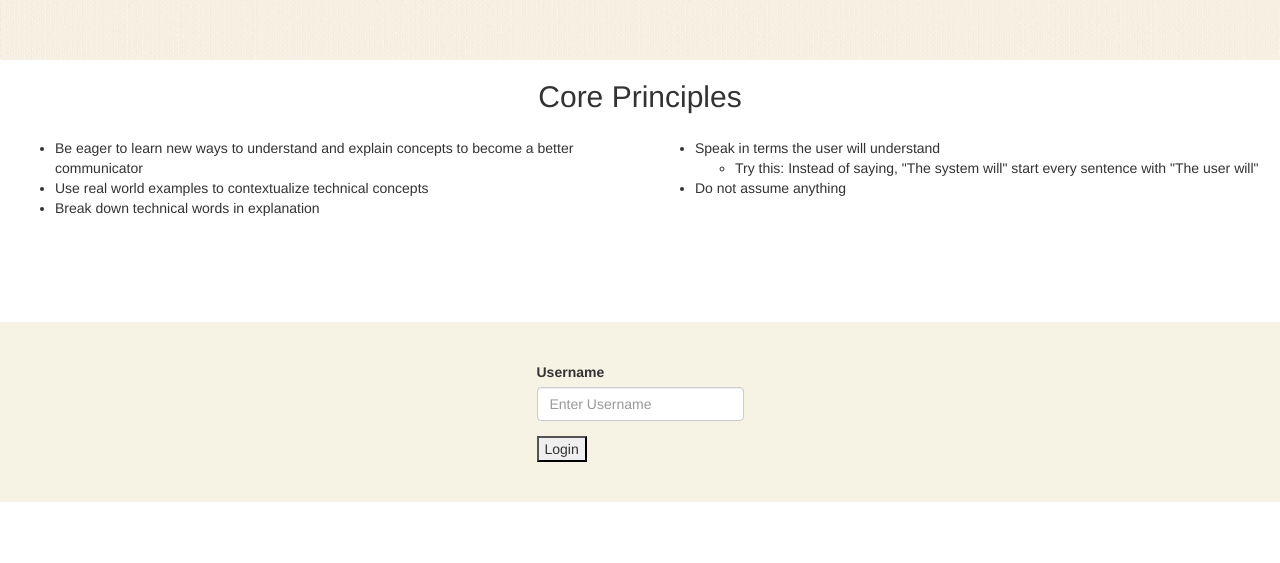
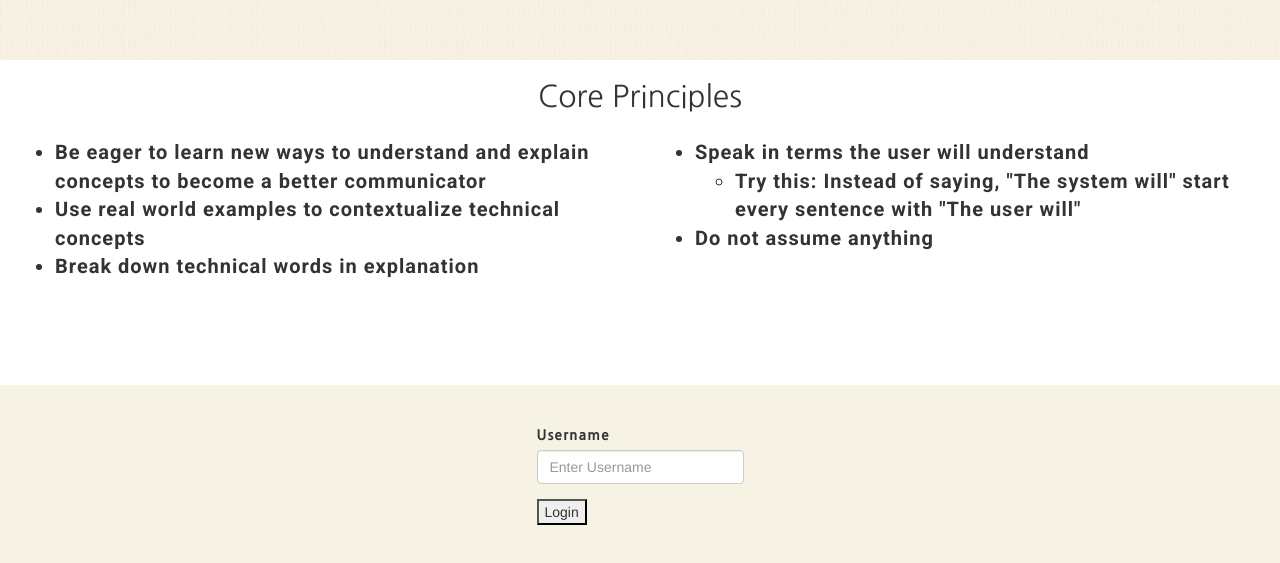
Before and after one commit to chrisvsanchez/MakesSense__, a plain HTML site: page frontend/index.html in a window 1280 px wide. Shown: the part 860-1423 px from the top of the page. Before the commit the page ends 1362 px from the top, so only its background shows below. Drawn offline with nearby package versions, Linux system fonts and the light colour scheme.

Commit message:
font changes

```diff
--- a/frontend/index.html
+++ b/frontend/index.html
@@ -10,8 +10,7 @@
     <meta name="viewport" content="width=device-width, initial-scale=1, shrink-to-fit=no">
     <link rel="stylesheet" href="https://maxcdn.bootstrapcdn.com/bootstrap/3.3.7/css/bootstrap.min.css">
     <!-- <script src="https://stackpath.bootstrapcdn.com/bootstrap/4.3.1/js/bootstrap.min.js" integrity="sha384-JjSmVgyd0p3pXB1rRibZUAYoIIy6OrQ6VrjIEaFf/nJGzIxFDsf4x0xIM+B07jRM" crossorigin="anonymous"></script> -->
-
-    <title>Makes Sense</title>
+    <link href="https://fonts.googleapis.com/css2?family=Nanum+Gothic:wght@400;800&family=Roboto:ital,wght@1,300&display=swap" rel="stylesheet">    <title>Makes Sense</title>
 </head>
 <body>
     <!-- <nav class="nav-bar">
--- a/frontend/styles.css
+++ b/frontend/styles.css
@@ -193,6 +193,9 @@ height: 40px;
   margin-left: 10px;
   margin-top: 10px;
   padding: 5px;
+  font-family: 'Roboto', sans-serif;
+  font-size: 20px;
+  letter-spacing: 1px;
 
 
 }
@@ -203,7 +206,9 @@ height: 40px;
   margin-left: 10px;
   margin-top: 10px;
   padding: 5px;
-
+  font-family: 'Roboto', sans-serif;
+  font-size: 20px;
+  letter-spacing: 1px;
 
 }
 
@@ -215,6 +220,7 @@ height: 40px;
 
 .core {
   text-align: center;
+  font-family: 'Nanum Gothic', sans-serif;
 }
 
 
@@ -240,3 +246,8 @@ height: 40px;
   background-color: #ef8a8a;
 
 }
+
+label, p {
+  font-family: 'Nanum Gothic', sans-serif;
+  letter-spacing: 1px;
+}
```
